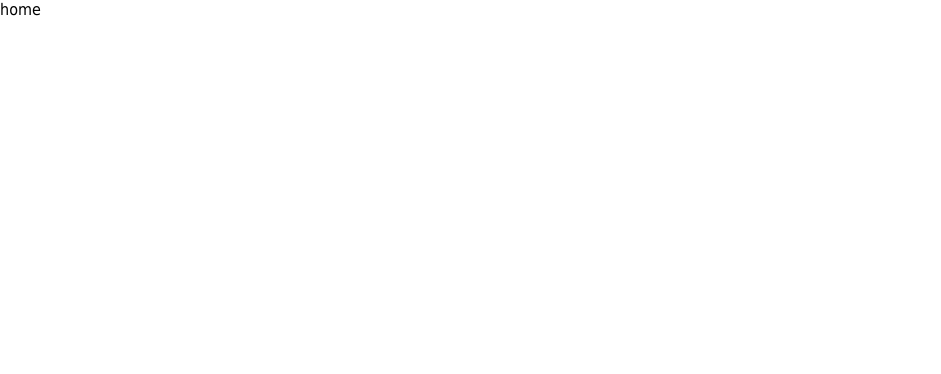
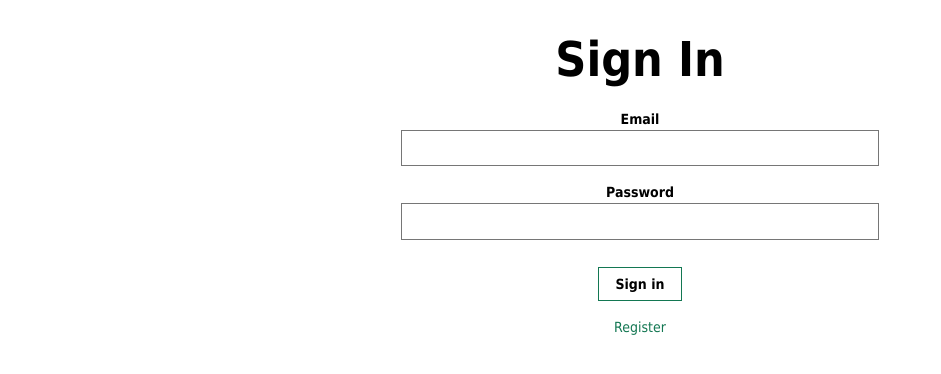
Before and after one commit to zylka44/podchoinke, a React (Create React App) app: page / in a window 1280 px wide. Shown: the top 374 px of the page, without its empty margins (0-941 px from the left). Built offline with nearby package versions, Linux system fonts and the light colour scheme.

Commit message:
Set Signin and Register form

```diff
--- a/package.json
+++ b/package.json
@@ -13,6 +13,7 @@
     "react": "^17.0.2",
     "react-dom": "^17.0.2",
     "react-scripts": "4.0.3",
+    "tachyons": "^4.12.0",
     "typescript": "^4.1.2",
     "web-vitals": "^1.0.1"
   },
--- a/src/App.tsx
+++ b/src/App.tsx
@@ -2,19 +2,35 @@ import { useState } from "react";
 import Home from "./components/Home/Home";
 import Signin from "./components/Signin/Signin";
 import Register from "./components/Register/Register";
+import { User } from "./models/user.model";
 
 const App = () => {
-  const [route, setRoute] = useState<string>('home');
+  const [route, setRoute] = useState<string>('signin');
+  const [user, setUser] = useState<User>({
+    id: '',
+    name: '',
+    email: '',
+    joined: '',
+  },
+  );
+
+  const onRouteChange = (route: string): void => {
+    setRoute(route);
+  };
+
+  const loadeUser = (user: User): void => {
+    setUser(user);
+  };
 
   return (
-    <div>
+    <div className="App">
       {route === 'home' ? (
-          <Home />
-        ) : route === 'signin' ? (
-          <Signin />
-        ) : (
-          <Register />
-        )}
+        <Home onRouteChange={onRouteChange} user={user} />
+      ) : route === 'signin' ? (
+        <Signin onRouteChange={onRouteChange} loadeUser={loadeUser} />
+      ) : (
+        <Register onRouteChange={onRouteChange} loadeUser={loadeUser} />
+      )}
     </div>
   );
 }
--- a/src/components/Home/Home.tsx
+++ b/src/components/Home/Home.tsx
@@ -1,8 +1,19 @@
-const Home = () => {
+import { User } from "../../models/user.model";
+
+interface HomeProps {
+  onRouteChange: (route: string) => void;
+  user: User
+}
+
+const Home = ({onRouteChange, user}: HomeProps) => {
     return (
-      <div>
-        home
-      </div>
+      <nav>
+        <p className="f1 fw6 ph0 mh0">Home</p>
+        <p className="f2 dark-green">{user.name}</p>
+        <p onClick={() => onRouteChange('signin')} className="f3 link dim black underline pa3 pointer">
+          Sign Out
+        </p>
+      </nav>
     );
   }
 
--- a/src/components/Register/Register.tsx
+++ b/src/components/Register/Register.tsx
@@ -1,8 +1,100 @@
-const Register = () => {
+import { useState } from "react";
+
+import { User } from "../../models/user.model";
+
+interface RegisterProps {
+  onRouteChange: (route: string) => void;
+  loadeUser: (user: User) => void
+}
+
+const Register = ({onRouteChange, loadeUser}: RegisterProps) => {
+  const [ name, setName ] = useState<string>('');
+  const [ email, setEmail ] = useState<string>('');
+  const [ password, setPassword ] = useState<string>('');
+
+  const onNameChange = (event: any) => {
+    setName(event?.target?.value);
+  };
+
+  const onEmailChange = (event: any) => {
+    setEmail(event.target.value);
+  };
+
+  const onPasswordChange = (event: any) => {
+    setPassword(event.target.value);
+  };
+
+  const onRegister = () => {
+    fetch('https://radiant-plateau-91423.herokuapp.com/register', {
+      method: 'post',
+      headers: { 'Content-Type': 'application/json' },
+      body: JSON.stringify({
+        name: name,
+        email: email,
+        password: password,
+      }),
+    })
+      .then((response) => response.json())
+      .then((user) => {
+        if (user) {
+          loadeUser(user);
+          onRouteChange('home');
+        }
+      });
+  };
+
   return (
-    <div>
-      register
-    </div>
+    <main className="pa4 dark-green-80">
+      <div className="measure center">
+        <fieldset id="sign_up" className="ba b--transparent ph0 mh0">
+          <legend className="f1 fw6 ph0 mh0">Register</legend>
+          <div className="mt3">
+            <label className="db fw6 lh-copy f6" htmlFor="name">
+              Name
+            </label>
+            <input
+              className="pa2 input-reset ba bg-transparent hover-bg-dark-green hover-white w-100"
+              type="text"
+              name="name"
+              id="name"
+              onChange={onNameChange}
+            />
+          </div>
+          <div className="mt3">
+            <label className="db fw6 lh-copy f6" htmlFor="email-address">
+              Email
+            </label>
+            <input
+              className="pa2 input-reset ba bg-transparent hover-bg-dark-green hover-white w-100"
+              type="email"
+              name="email-address"
+              id="email-address"
+              onChange={onEmailChange}
+            />
+          </div>
+          <div className="mv3">
+            <label className="db fw6 lh-copy f6" htmlFor="password">
+              Password
+            </label>
+            <input
+              className="b pa2 input-reset ba bg-transparent hover-bg-dark-green hover-white w-100"
+              type="password"
+              name="password"
+              id="password"
+              onChange={onPasswordChange}
+            />
+          </div>
+        </fieldset>
+        <div className="">
+          <input
+            onClick={onRegister}
+            className="b ph3 pv2 input-reset ba b--dark-green bg-transparent grow pointer f6 dib"
+            type="submit"
+            value="Register"
+          />
+        </div>
+      </div>
+    </main>
   );
 }
 
--- a/src/components/Signin/Signin.tsx
+++ b/src/components/Signin/Signin.tsx
@@ -1,8 +1,86 @@
-const Signin = () => {
+import { useState } from "react";
+
+import { User } from "../../models/user.model";
+
+interface SigninProps {
+  onRouteChange: (route: string) => void;
+  loadeUser: (user: User) => void
+}
+
+const Signin = ({onRouteChange, loadeUser}: SigninProps) => {
+  const [signInEmail, setSignInEmail] = useState<string>('');
+  const [signInPassword, setSignInPassword] = useState<string>('');
+
+  const onEmailChange = (event: any) => {
+    setSignInEmail(event.target.value)
+  };
+
+  const onPasswordChange = (event: any) => {
+    setSignInPassword(event.target.value)
+  };
+
+  const onSubmitSignIn = () => {
+    fetch('https://radiant-plateau-91423.herokuapp.com/signin', {
+      method: 'post',
+      headers: { 'Content-Type': 'application/json' },
+      body: JSON.stringify({
+        email: signInEmail,
+        password: signInPassword,
+      }),
+    })
+      .then((response) => response.json())
+      .then((user) => {
+        if (user.id) {
+          loadeUser(user);
+          onRouteChange('home');
+        }
+      });
+  };
   return (
-    <div>
-      sign in
-    </div>
+    <main className="pa4 dark-green-80">
+      <div className="measure center">
+        <fieldset id="sign_up" className="ba b--transparent ph0 mh0">
+          <legend className="f1 fw6 ph0 mh0">Sign In</legend>
+          <div className="mt3">
+            <label className="db fw6 lh-copy f6" htmlFor="email-address">
+              Email
+            </label>
+            <input
+              className="pa2 input-reset ba bg-transparent hover-bg-dark-green hover-white w-100"
+              type="email"
+              name="email-address"
+              id="email-address"
+              onChange={onEmailChange}
+            />
+          </div>
+          <div className="mv3">
+            <label className="db fw6 lh-copy f6" htmlFor="password">
+              Password
+            </label>
+            <input
+              className="b pa2 input-reset ba bg-transparent hover-bg-dark-green hover-white w-100"
+              type="password"
+              name="password"
+              id="password"
+              onChange={onPasswordChange}
+            />
+          </div>
+        </fieldset>
+        <div className="">
+          <input
+            onClick={onSubmitSignIn}
+            className="b ph3 pv2 input-reset ba b--dark-green bg-transparent grow pointer f6 dib"
+            type="submit"
+            value="Sign in"
+          />
+        </div>
+        <div className="lh-copy mt3">
+          <p onClick={() => onRouteChange('register')} className="f6 link dim dark-green db pointer">
+            Register
+          </p>
+        </div>
+      </div>
+    </main>
   );
 }
 
--- a/src/index.css
+++ b/src/index.css
@@ -2,4 +2,5 @@ body {
   margin: 0;
   padding: 0;
   font-family: Tahoma;
+  text-align: center;
 }
--- a/src/index.tsx
+++ b/src/index.tsx
@@ -3,6 +3,7 @@ import ReactDOM from 'react-dom';
 import './index.css';
 import App from './App';
 import reportWebVitals from './reportWebVitals';
+import 'tachyons';
 
 ReactDOM.render(
   <React.StrictMode>
--- /dev/null
+++ b/src/models/user.model.ts
@@ -0,0 +1,6 @@
+export interface User {
+    id: string;
+    name: string;
+    email: string;
+    joined: string;
+  }
```
Also changed, not shown: 2 other files (tests, documents, lock files or other folders).
